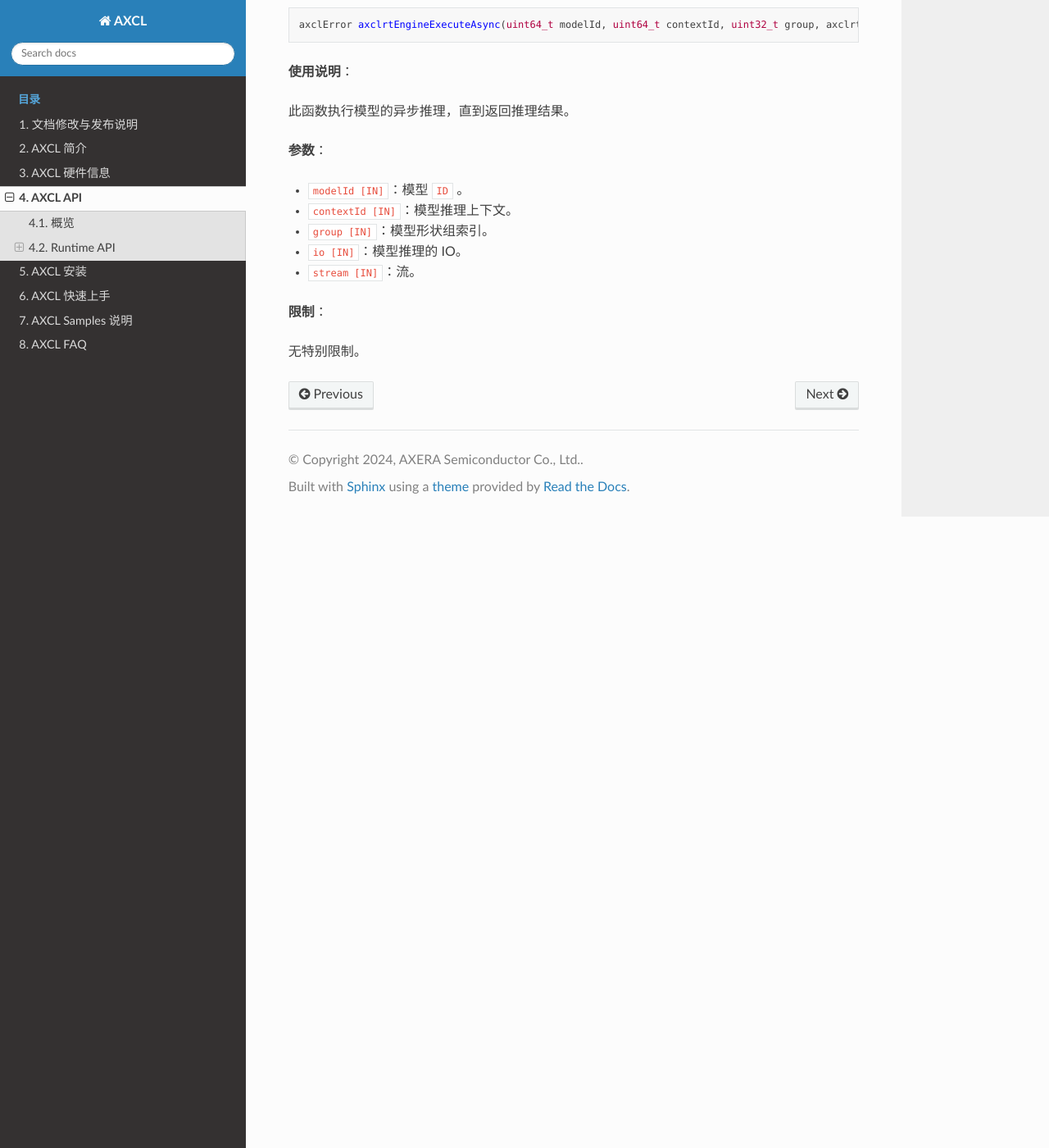
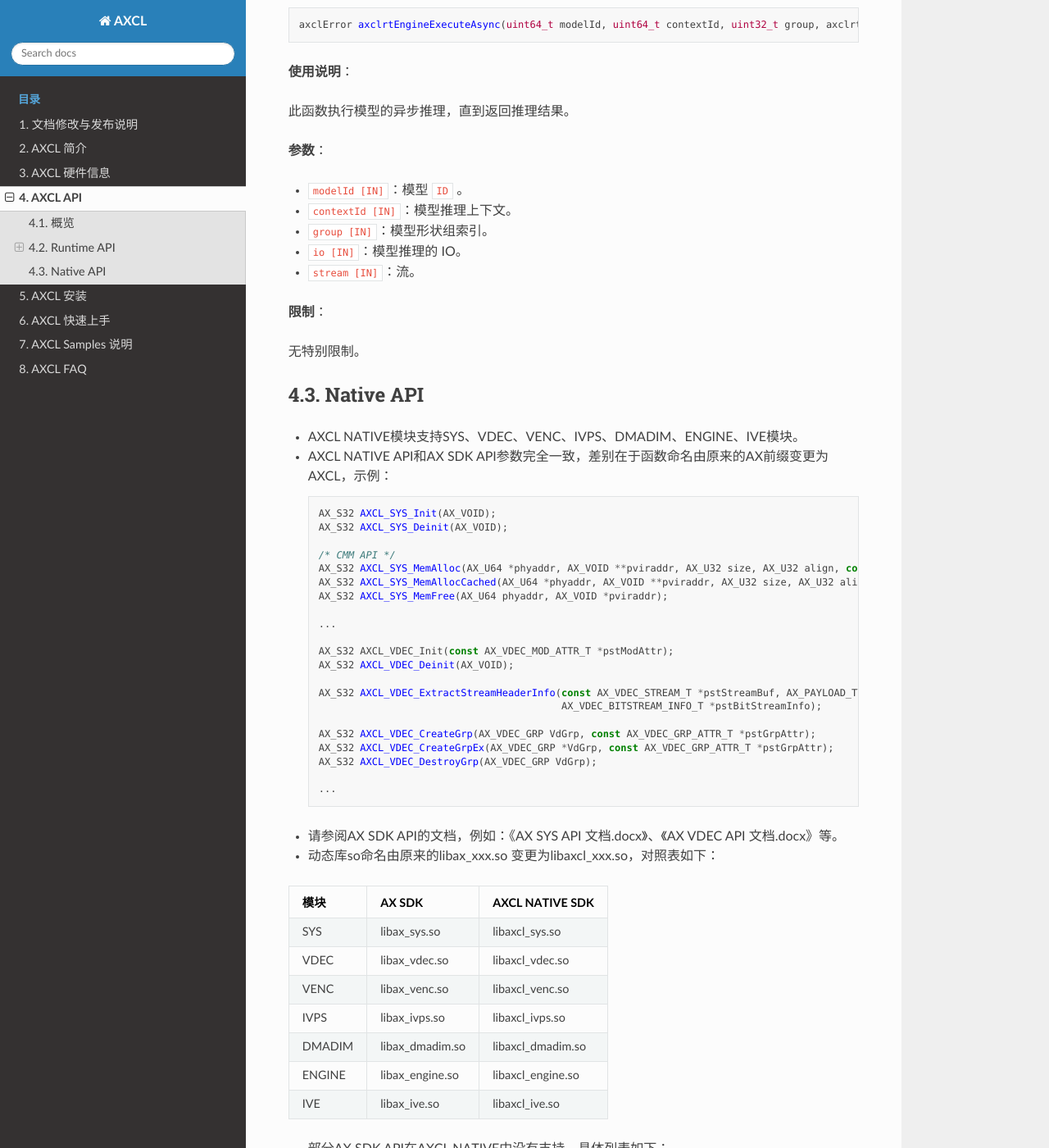
Before and after one commit to AXERA-TECH/axcl-docs, a Sphinx documentation site: the page built from source/doc_guide_axcl_api.md, in a window 1280 px wide and 1400 px high, scrolled down 31091 px. Shown: the whole window at 82% size. Built offline with Sphinx 7.4.7 and the Read the Docs theme 3.1.0, drawn with Linux system fonts in a browser that asks for light colours; some of the changed text lies outside the part shown.

Commit message:
add axcl native api description

````diff
--- a/source/doc_guide_axcl_api.md
+++ b/source/doc_guide_axcl_api.md
@@ -1275,3 +1275,68 @@ axclError axclrtEngineExecuteAsync(uint64_t modelId, uint64_t contextId, uint32_
 **限制**：
 
 无特别限制。
+
+
+
+## Native API
+
+- AXCL NATIVE模块支持SYS、VDEC、VENC、IVPS、DMADIM、ENGINE、IVE模块。
+
+- AXCL NATIVE API和AX SDK API参数完全一致，差别在于函数命名由原来的AX前缀变更为AXCL，示例：
+
+  ```c
+  AX_S32 AXCL_SYS_Init(AX_VOID);
+  AX_S32 AXCL_SYS_Deinit(AX_VOID);
+
+  /* CMM API */
+  AX_S32 AXCL_SYS_MemAlloc(AX_U64 *phyaddr, AX_VOID **pviraddr, AX_U32 size, AX_U32 align, const AX_S8 *token);
+  AX_S32 AXCL_SYS_MemAllocCached(AX_U64 *phyaddr, AX_VOID **pviraddr, AX_U32 size, AX_U32 align, const AX_S8 *token);
+  AX_S32 AXCL_SYS_MemFree(AX_U64 phyaddr, AX_VOID *pviraddr);
+
+  ...
+
+  AX_S32 AXCL_VDEC_Init(const AX_VDEC_MOD_ATTR_T *pstModAttr);
+  AX_S32 AXCL_VDEC_Deinit(AX_VOID);
+
+  AX_S32 AXCL_VDEC_ExtractStreamHeaderInfo(const AX_VDEC_STREAM_T *pstStreamBuf, AX_PAYLOAD_TYPE_E enVideoType,
+                                           AX_VDEC_BITSTREAM_INFO_T *pstBitStreamInfo);
+
+  AX_S32 AXCL_VDEC_CreateGrp(AX_VDEC_GRP VdGrp, const AX_VDEC_GRP_ATTR_T *pstGrpAttr);
+  AX_S32 AXCL_VDEC_CreateGrpEx(AX_VDEC_GRP *VdGrp, const AX_VDEC_GRP_ATTR_T *pstGrpAttr);
+  AX_S32 AXCL_VDEC_DestroyGrp(AX_VDEC_GRP VdGrp);
+
+  ...
+  ```
+
+- 请参阅AX SDK API的文档，例如：《AX SYS API 文档.docx》、《AX VDEC API 文档.docx》等。
+
+- 动态库so命名由原来的libax_xxx.so 变更为libaxcl_xxx.so，对照表如下：
+
+  | 模块   | AX SDK          | AXCL NATIVE SDK   |
+  | ------ | --------------- | ----------------- |
+  | SYS    | libax_sys.so    | libaxcl_sys.so    |
+  | VDEC   | libax_vdec.so   | libaxcl_vdec.so   |
+  | VENC   | libax_venc.so   | libaxcl_venc.so   |
+  | IVPS   | libax_ivps.so   | libaxcl_ivps.so   |
+  | DMADIM | libax_dmadim.so | libaxcl_dmadim.so |
+  | ENGINE | libax_engine.so | libaxcl_engine.so |
+  | IVE    | libax_ive.so    | libaxcl_ive.so    |
+
+- 部分AX SDK API在AXCL NATIVE中没有支持，具体列表如下：
+
+  | 模块   | AXCL NATIVE API                 | 说明                                              |
+  | ------ | ------------------------------- | ------------------------------------------------- |
+  | SYS    | AXCL_SYS_EnableTimestamp        |                                                   |
+  |        | AXCL_SYS_Sleep                  |                                                   |
+  |        | AXCL_SYS_WakeLock               |                                                   |
+  |        | AXCL_SYS_WakeUnlock             |                                                   |
+  |        | AXCL_SYS_RegisterEventCb        |                                                   |
+  |        | AXCL_SYS_UnregisterEventCb      |                                                   |
+  | VENC   | AXCL_VENC_GetFd                 |                                                   |
+  |        | AXCL_VENC_JpegGetThumbnail      |                                                   |
+  | IVPS   | AXCL_IVPS_GetChnFd              |                                                   |
+  |        | AXCL_IVPS_CloseAllFd            |                                                   |
+  | DMADIM | AXCL_DMADIM_Cfg                 | 不支持设置回调函数，即AX_DMADIM_MSG_T.pfnCallBack |
+  | IVE    | AXCL_IVE_NPU_CreateMatMulHandle |                                                   |
+  |        | AX_IVE_NPU_DestroyMatMulHandle  |                                                   |
+  |        | AX_IVE_NPU_MatMul               |                                                   |
````
